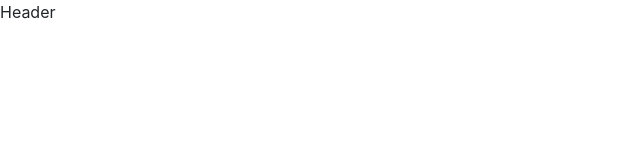
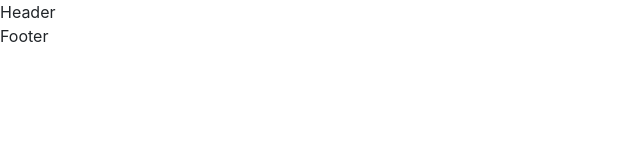
Before and after one commit to LeThanhVu0901/web-diner, a plain HTML site: page home.html in a window 1280 px wide. Shown: the full height of the page, 0-640 px from the left. Drawn offline with nearby package versions, Linux system fonts and the light colour scheme.

Commit message:
add footer

```diff
--- a/home.html
+++ b/home.html
@@ -37,6 +37,6 @@
   </head>
   <body>
     <header class="header">Header</header>
-    <footer class="footer"></footer>
+    <footer class="footer">Footer</footer>
   </body>
 </html>
```
